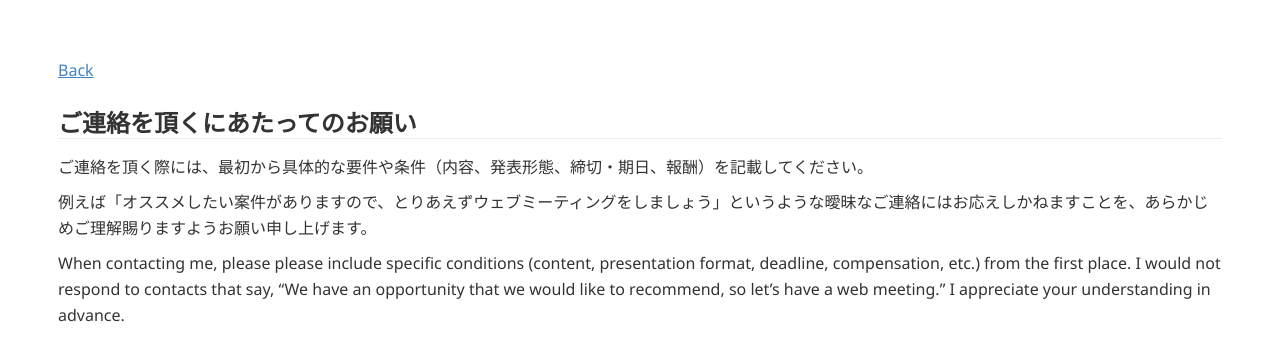
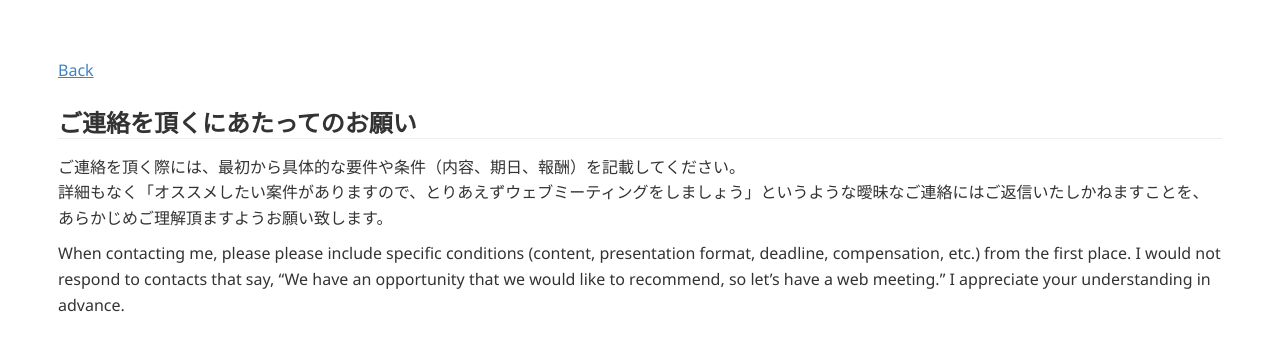
Before and after one commit to tnitoh/tnitoh.github.io, a Jekyll site: the page built from contact_note.md, in a window 1280 px wide. Shown: the top 361 px of the page. Built offline with Jekyll 4.4.1, drawn with Linux system fonts in a browser that asks for light colours; Markdown is read by kramdown in place of the engine named in the settings.

Commit message:
Update contact_note.md

```diff
--- a/contact_note.md
+++ b/contact_note.md
@@ -7,8 +7,7 @@ title: Toshihide Itoh
 
 ## ご連絡を頂くにあたってのお願い
 
-ご連絡を頂く際には、最初から具体的な要件や条件（内容、発表形態、締切・期日、報酬）を記載してください。<br>
-
-例えば「オススメしたい案件がありますので、とりあえずウェブミーティングをしましょう」というような曖昧なご連絡にはお応えしかねますことを、あらかじめご理解賜りますようお願い申し上げます。
+ご連絡を頂く際には、最初から具体的な要件や条件（内容、期日、報酬）を記載してください。<br>
+詳細もなく「オススメしたい案件がありますので、とりあえずウェブミーティングをしましょう」というような曖昧なご連絡にはご返信いたしかねますことを、あらかじめご理解頂ますようお願い致します。
 
 When contacting me, please please include specific conditions (content, presentation format, deadline, compensation, etc.) from the first place. I would not respond to contacts that say, "We have an opportunity that we would like to recommend, so let's have a web meeting." I appreciate your understanding in advance.
```
